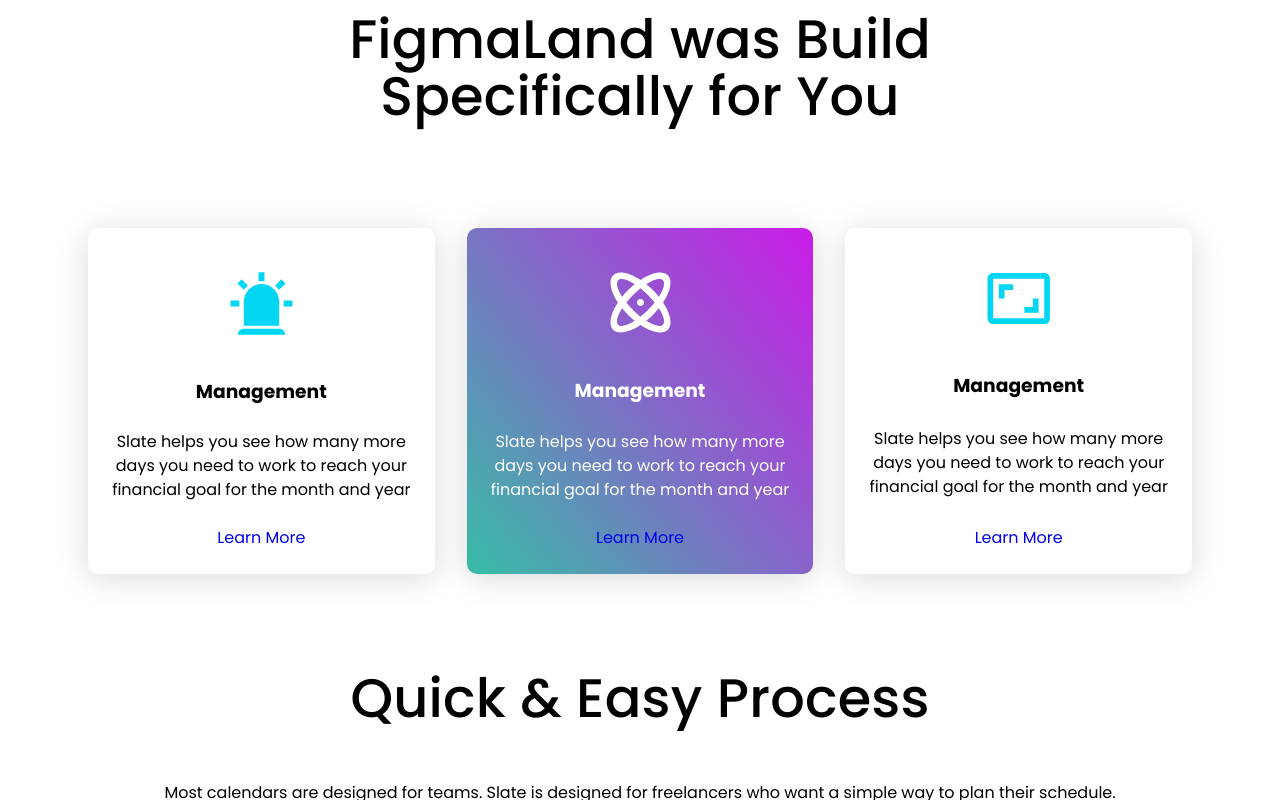
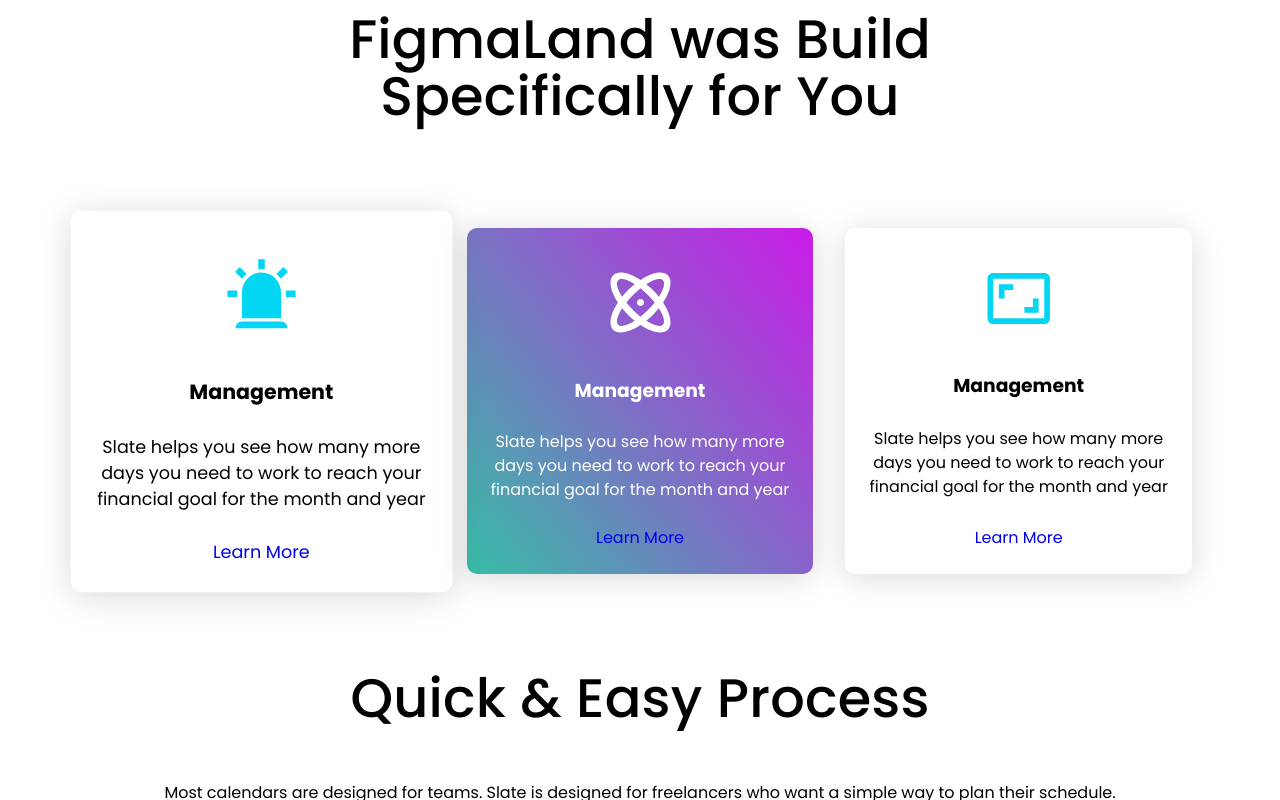
Before and after one commit to astragenius/fcc-responsive-webdev-projects, a plain HTML site: page fcc-product-landing-page/index.html in a window 1280 px wide. In both pictures the pointer is over the element 261 px from the left and 1621 px from the top of the page. Shown: the part 1221-2021 px from the top of the page. Drawn offline with Linux system fonts and the light colour scheme.

Commit message:
add - add hover scale effect to service boxes

```diff
--- a/fcc-product-landing-page/style.css
+++ b/fcc-product-landing-page/style.css
@@ -479,6 +479,19 @@ h2 {
     border-radius: 10px;
 
     margin: 2em;
+
+    transition: transform .3s ease-in-out;
+}
+
+
+
+.service__box:hover {
+    transform: scale(1.1);
+}
+
+.service__box a:hover {
+
+    color: var(--secondary-dark-blue);
 }
 
 .service__box--gradient {
```
